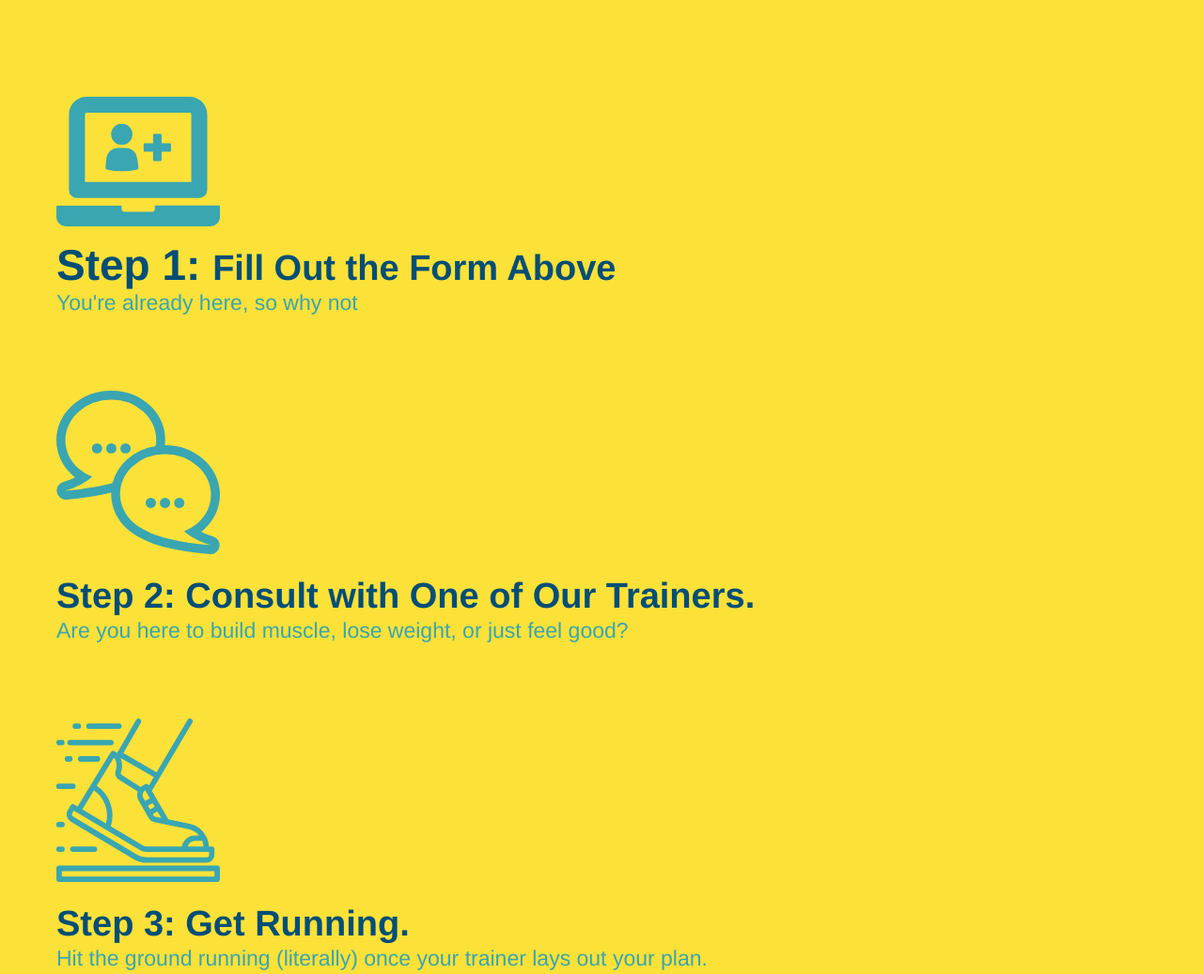
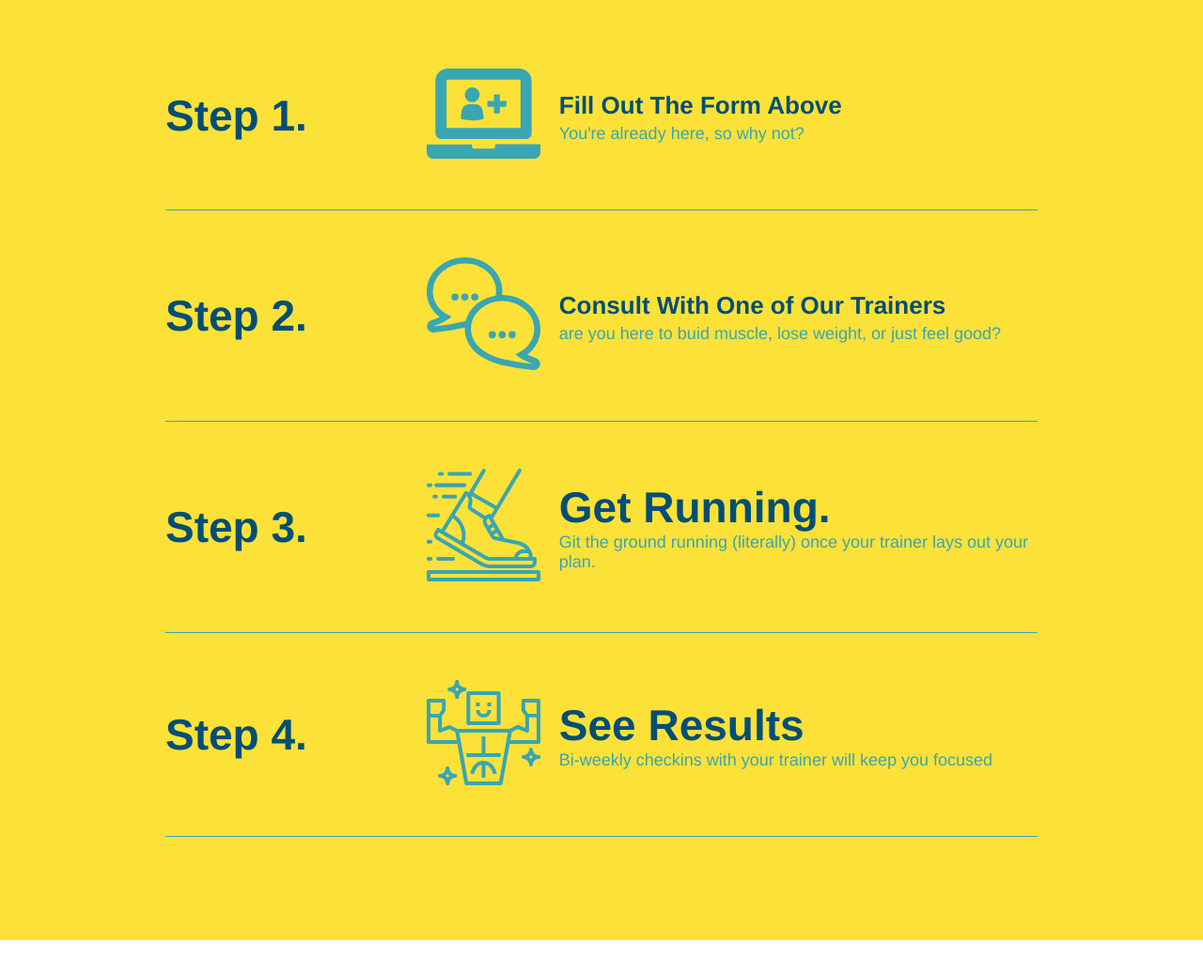
Before and after one commit to Chrisbond1226/run-buddy, a plain HTML site: page index.html in a window 1280 px wide. Shown: the part 1260-2297 px from the top of the page at 94% size. Drawn offline with Linux system fonts and the light colour scheme.

Commit message:
add flexbox to the steps

```diff
--- a/Assets/css/style.css
+++ b/Assets/css/style.css
@@ -180,27 +180,51 @@ section {
     text-align: center;
 }
 
-.steps div {
-    margin-bottom: 80px;
+.step-img {
+    flex: 1 12%;
+    margin-right: 20px;
 }
 
-.steps img {
-    width: 15%;
+.step-text {
+    flex: 12;
 }
 
-.steps h3 {
+.step h3 {
     color:#024e76;
     font-size: 46px;
-    margin-top: 10px;
+    flex: 1 30%;
 }
 
-.steps p {
+.step-info {
+    flex: 2 70%;
+    display: flex;
+    flex-wrap: wrap;
+    align-items: center;
+}
+.step-text p {
     color: #39a6b2;
-    font-size: 23px;
+    font-size: 18px;
 }
 
-.steps span {
-    font-size: 38px;
+.step-text h4 {
+    font-size: 26px;
+    line-height: 1.5;
+    color: #024e76;
+}
+
+.step {
+    margin: 50px auto;
+    padding-bottom: 50px;
+    width: 80%;
+    border-bottom: 1px solid #39a6b2;
+    display: flex;
+    flex-wrap: wrap;
+    align-items: center;
+    justify-content: space-between;
+}
+
+.step-img img {
+    max-width: 100%;
 }
 
 .trainers {
--- a/index.html
+++ b/index.html
@@ -92,28 +92,56 @@
             <h2 class="section-title secondary-border">What You Do</h2>
             </div>
 
-            <div>
+                <div class="step">
+                    <h3>Step 1.</h3>
+                    <div class="step-info">
+                        <div class="step-img">
                         <img src="./Assets/img/01-04-svgs/step-1.svg" alt="" />
-                <h3>Step 1: <span>Fill Out the Form Above</span></h3>
-                <p>You're already here, so why not</p>
+                        </div>
+                    <div class="step-text">
+                        <h4>Fill Out The Form Above</h4>
+                        <p>You're already here, so why not?</p>
+                     </div>
+                </div>
             </div>
 
-            <div>
+            <div class="step">
+                <h3>Step 2.</h3>
+                    <div class="step-info">
+                        <div class="step-img">
                             <img src="./Assets/img/01-04-svgs/step-2.svg" alt="" />
-                <h3><span>Step 2: Consult with One of Our Trainers.</span></h3>
-                <p>Are you here to build muscle, lose weight, or just feel good?</p>
+                        </div>
+                    <div class="step-text">
+                        <h4>Consult With One of Our Trainers</h4>
+                        <p>are you here to buid muscle, lose weight, or just feel good?</p>
+                    </div>
+                </div>
             </div>
 
-            <div>
+            <div class="step">
+                <h3>Step 3.</h3>
+                    <div class="step-info">
+                        <div class="step-img">
                             <img src="./Assets/img/01-04-svgs/step-3.svg" alt="" />
-                <h3><span>Step 3: Get Running.</span></h3>
-                <p>Hit the ground running (literally) once your trainer lays out your plan.</p>
+                        </div>
+                        <div class="step-text">
+                            <h3> Get Running. </h3>
+                            <p>Git the ground running (literally) once your trainer lays out your plan.</p>
+                        </div>
+                    </div>
                 </div>
 
-            <div>
-                <img src="./Assets/img/01-04-svgs/step-4.svg" alt="" />
-                <h3><span>Step 4: See Results</span></h3>
+                <div class="step">
+                    <h3>Step 4.</h3>
+                        <div class="step-info">
+                            <div class="step-img">
+                                <img src="./Assets/img/01-04-svgs/step-4.svg" alt="">
+                            </div>
+                            <div class="step-text">
+                                <h3>See Results</h3>
                                 <p>Bi-weekly checkins with your trainer will keep you focused</p>
+                            </div>
+                        </div>
                     </div>
         </section>
 <!--Meet The Trainers section-->
```
Lines whose indentation alone changed are shown as unchanged.
